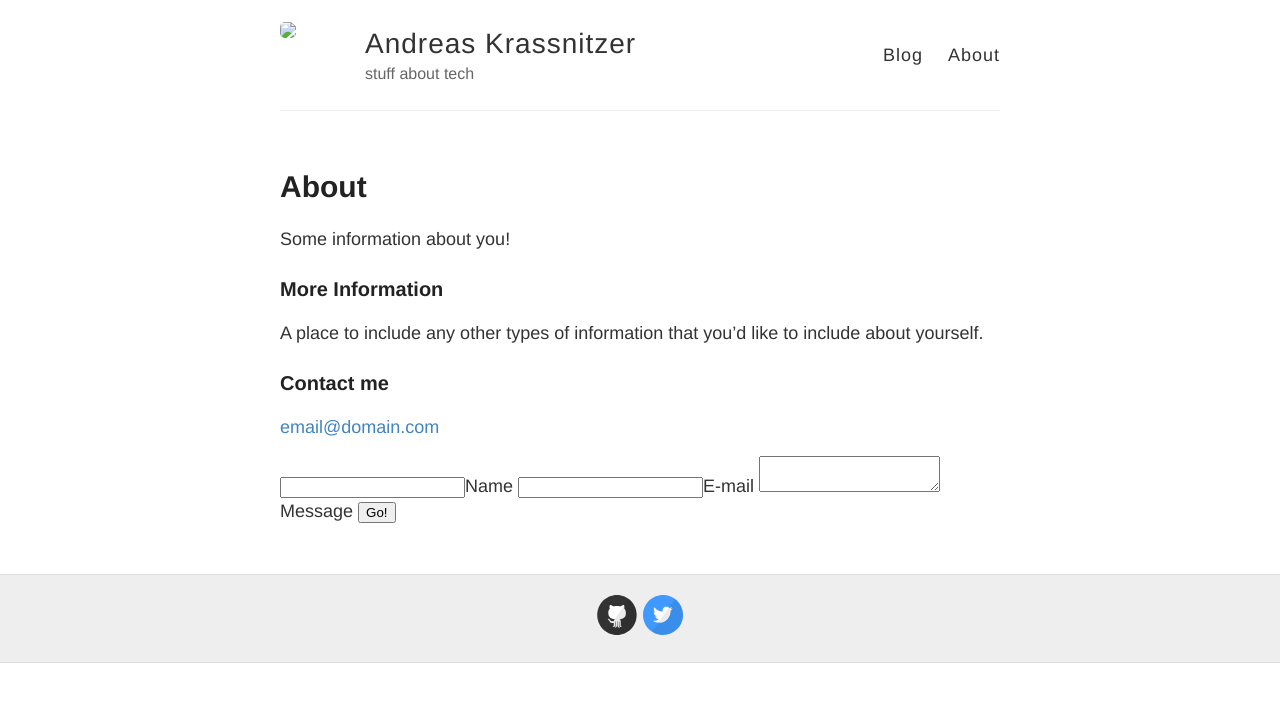
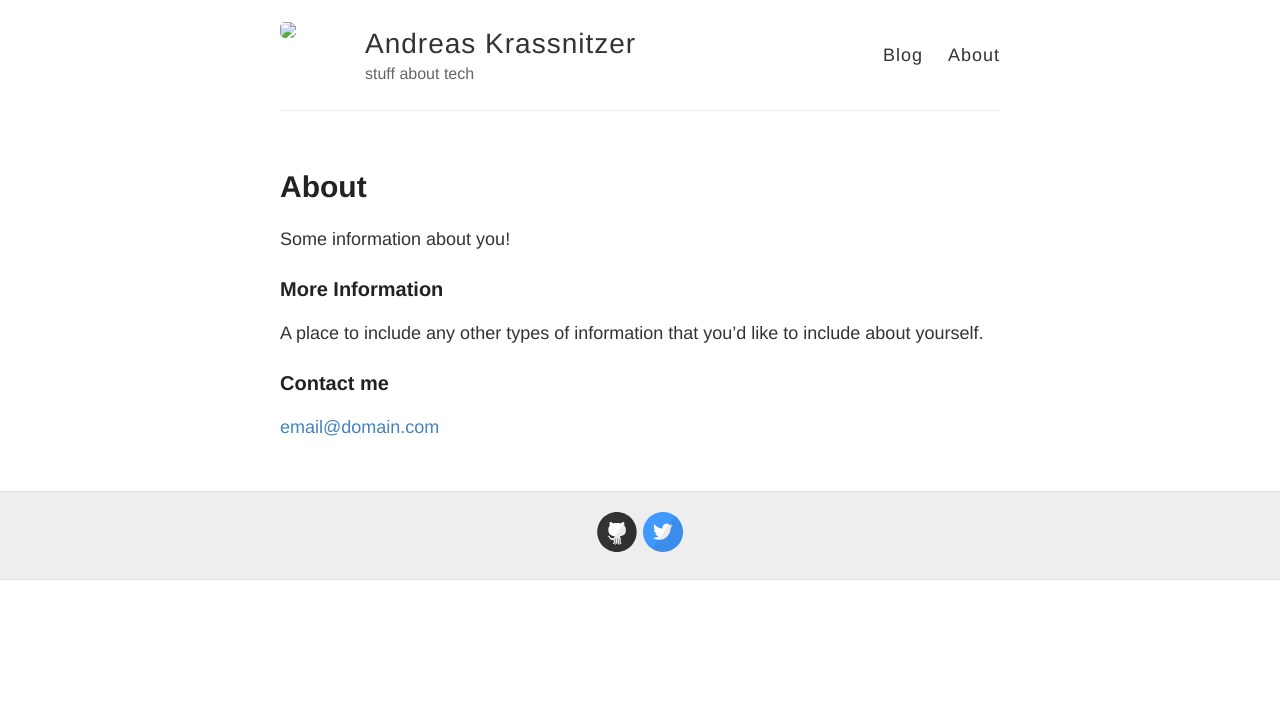
Before and after one commit to andreaskra/andreaskra.github.io, a Jekyll site: the page built from about.md, in a window 1280 px wide. Shown: the top 702 px of the page. Built offline with Jekyll 4.4.1, drawn with Linux system fonts in a browser that asks for light colours.

Commit message:
Update page.html

```diff
--- a/_layouts/page.html
+++ b/_layouts/page.html
@@ -10,13 +10,3 @@
     {{ content }}
   </div>
 </article>
-<form method="POST" action="https://api.staticman.net/v2/entry/andreaskra/andreaskra.github.io/gh-pages/comments">
-  <input name="options[redirect]" type="hidden" value="https://my-site.com">
-  <!-- e.g. "2016-01-02-this-is-a-post" -->
-  <input name="options[slug]" type="hidden" value="{{ page.slug }}">
-  <label><input name="fields[name]" type="text">Name</label>
-  <label><input name="fields[email]" type="email">E-mail</label>
-  <label><textarea name="fields[message]"></textarea>Message</label>
-
-  <button type="submit">Go!</button>
-</form>
```
